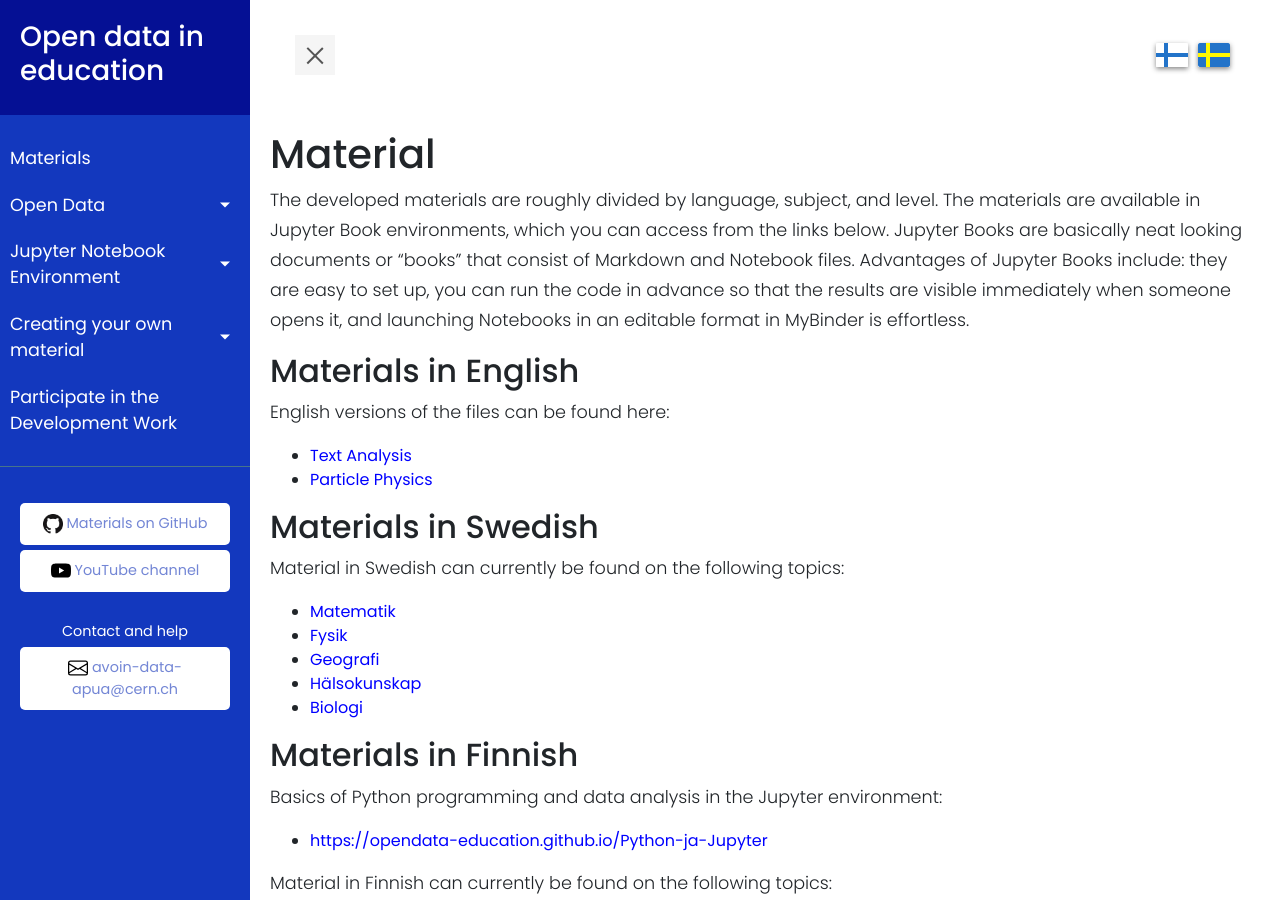
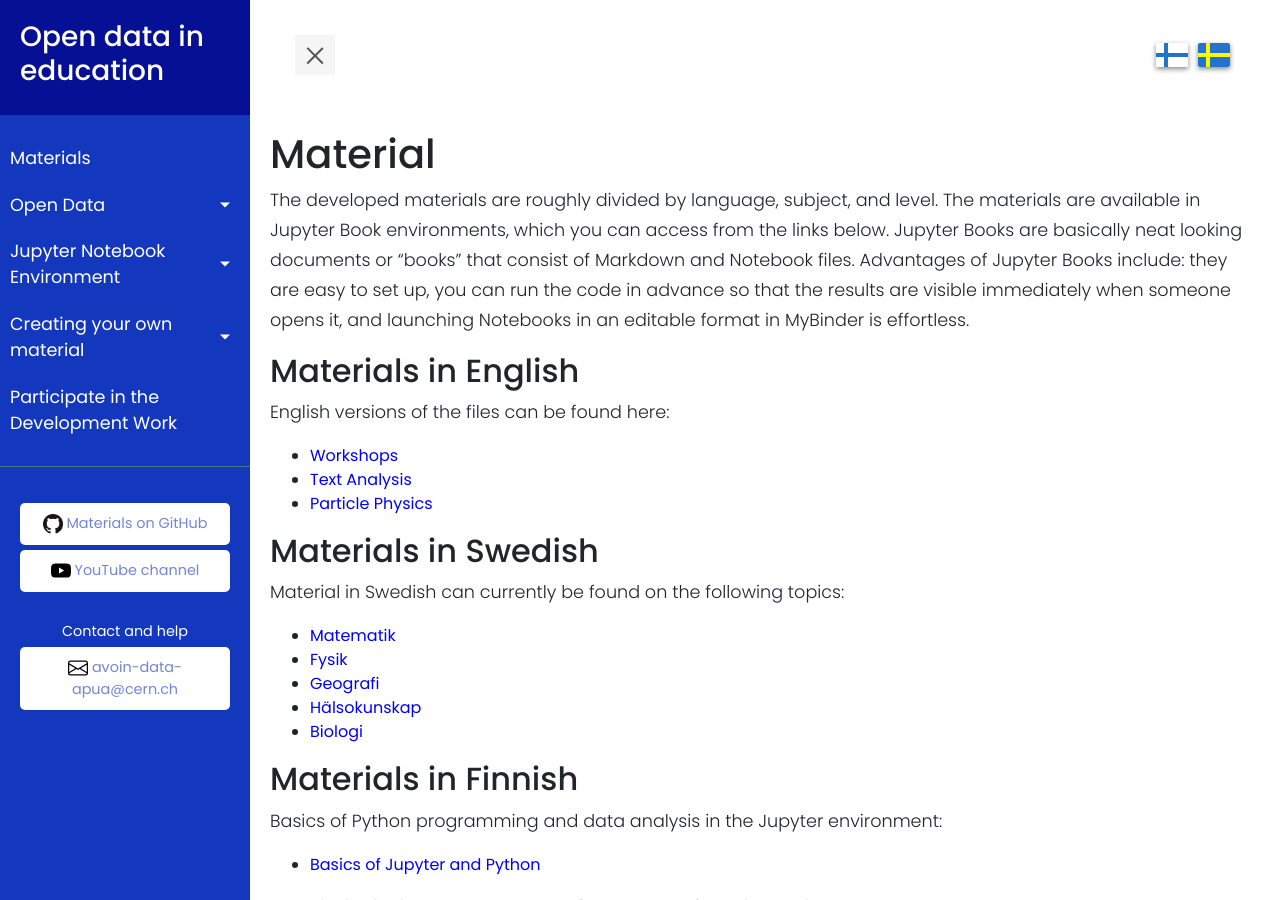
Before and after one commit to fystiedekasvatus/fystiedekasvatus.github.io, a Jekyll site: the page built from en/materiaalit.md, in a window 1280 px wide and 900 px high. Built offline with Jekyll 4.4.1, drawn with Linux system fonts in a browser that asks for light colours; nearby versions of some CDN libraries.

Commit message:
Update materiaalit.md

```diff
--- a/en/materiaalit.md
+++ b/en/materiaalit.md
@@ -11,6 +11,7 @@ The developed materials are roughly divided by language, subject, and level. The
 ## Materials in English
 
 English versions of the files can be found here:
+- <a href="https://opendata-education.github.io/en_Workshops" target="_blank">Workshops</a>
 - <a href="https://opendata-education.github.io/Languages" target="_blank">Text Analysis</a>
 - <a href="https://opendata-education.github.io/en_Physics/intro.html" target="_blank">Particle Physics</a>
 
@@ -27,7 +28,7 @@ Material in Swedish can currently be found on the following topics:
 ## Materials in Finnish
 
 Basics of Python programming and data analysis in the Jupyter environment:
-- <a href="https://opendata-education.github.io/Python-ja-Jupyter" target="_blank">https://opendata-education.github.io/Python-ja-Jupyter</a>
+- <a href="https://opendata-education.github.io/Python-ja-Jupyter" target="_blank">Basics of Jupyter and Python</a>
 
 Material in Finnish can currently be found on the following topics:
 - <a href="https://opendata-education.github.io/Biologia" target="_blank">Biology</a>
```
